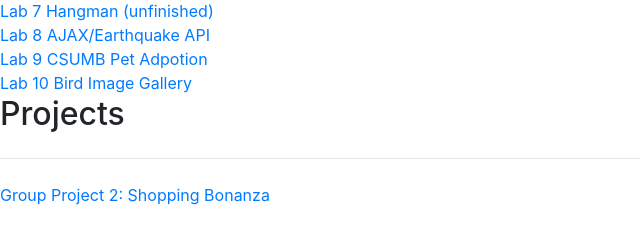
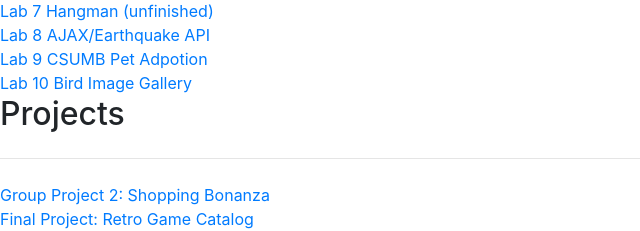
Before and after one commit to loca5609/class, a PHP site: page /index.php in a window 1280 px wide. Shown: the part 773-1004 px from the top of the page, without its empty margins (0-640 px from the left). Before the commit the page ends 978 px from the top, so only its background shows below. Run offline with PHP 8.4, Linux system fonts and the light colour scheme.

Commit message:
update main index to add final project

```diff
--- a/index.php
+++ b/index.php
@@ -40,5 +40,6 @@
      <a href="labs/lab10/index.php">Lab 10 Bird Image Gallery</a> <br/>
      <h2>Projects</h2><hr class="my-4">
      <a href="groupProject2/index.php">Group Project 2: Shopping Bonanza</a> <br/>
+     <a href="final/index.php" >Final Project: Retro Game Catalog</a><br/>
     </body>
 </html>
```
